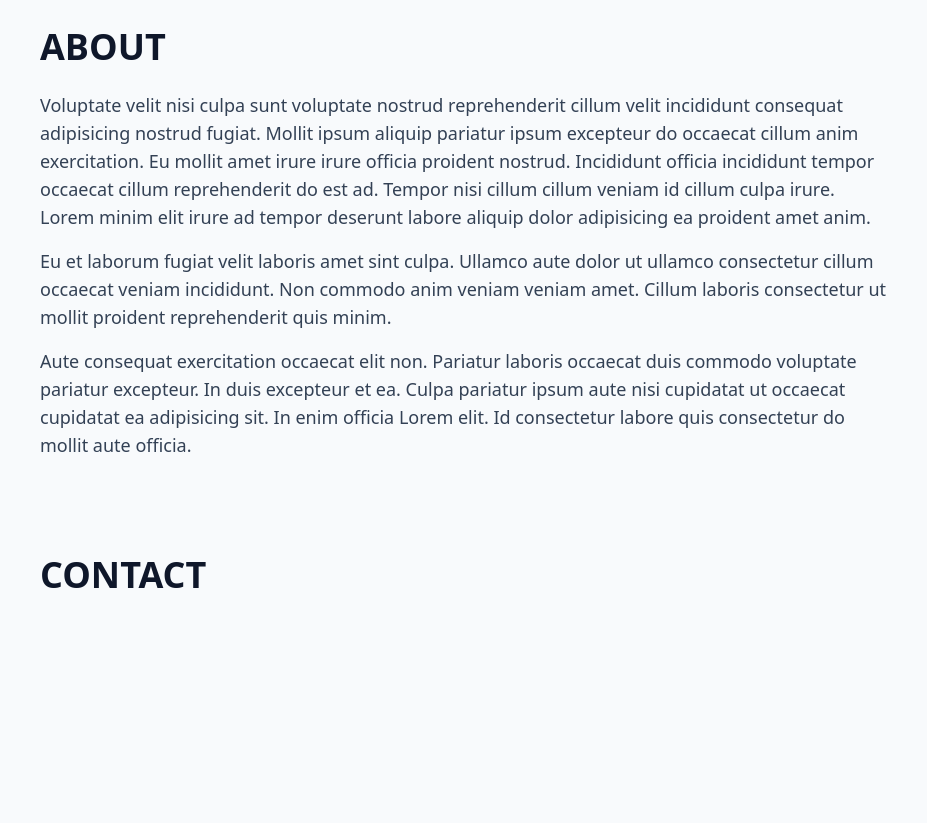
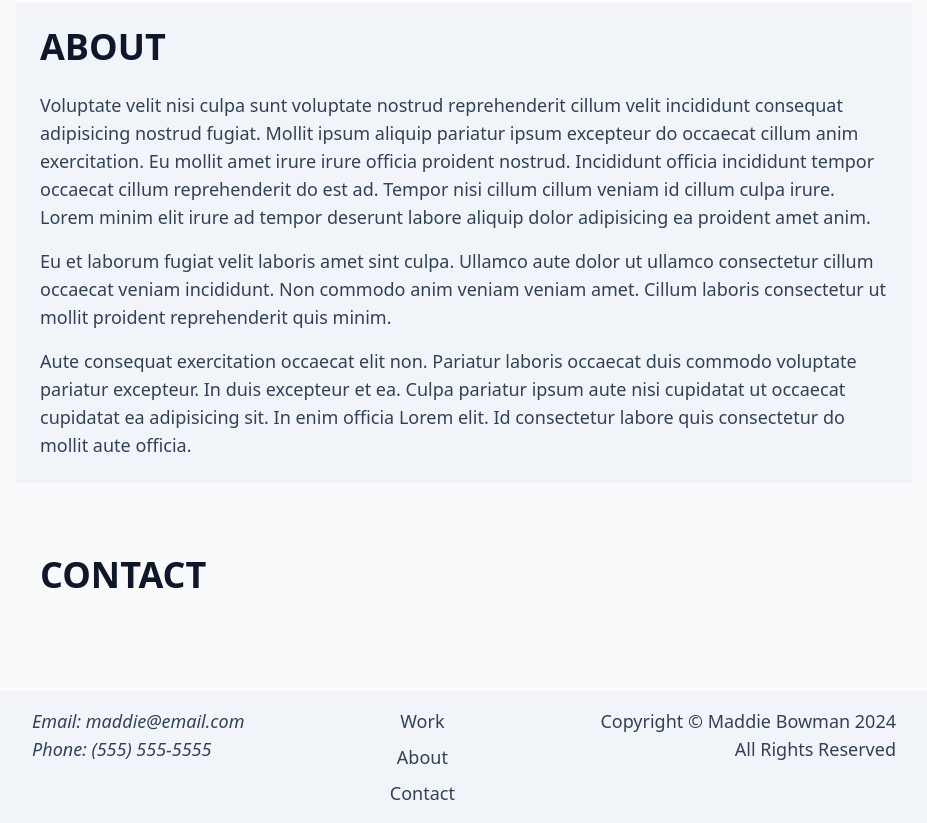
Before and after one commit to jbowwman8991/maddie_port, a website: page build/index.html in a window 1280 px wide. Shown: the part 972-1795 px from the top of the page, without its empty margins (176-1103 px from the left). Before the commit the page ends 1663 px from the top, so only its background shows below. Drawn offline with Linux system fonts and the light colour scheme.

Commit message:
adding footer, adding more styles

```diff
--- a/build/index.html
+++ b/build/index.html
@@ -16,7 +16,7 @@
                 <button id="mobile-open-button" class="text-3xl sm:hidden focus:outline-none">
                     &#9776;
                 </button>
-                <nav class="hidden sm:block space-x-8 text-xl" aria-label="main">
+                <nav class="hidden sm:block space-x-60 text-xl" aria-label="main">
                     <a href="#work" class="hover:opacity-80">Work</a>
                     <a href="#about" class="hover:opacity-80">About</a>
                     <a href="#contact" class="hover:opacity-80">Contact</a>
@@ -34,7 +34,7 @@
             <img src="img/odin.png" alt="Odin" class="">
             <img src="img/owl.png" alt="Owl" class="">
         </section>
-        <section id="about" class="p-6 my-12 scroll-mt-20">
+        <section id="about" class="bg-slate-100 p-6 my-12 scroll-mt-20">
             <h2 class="text-3xl font-bold text-center sm:text-left sm:text-4xl mb-6 text-slate-900">
                 ABOUT
             </h2>
@@ -54,5 +54,30 @@
             </h2>
         </section>
     </main>
+
+    <footer id="footer" class="bg-slate-100 text-slate-700 text-lg">
+        <section class="max-w-4xl mx-auto p-4 flex flex-col sm:flex-row sm:justify-between">
+          <address class="text-center sm:text-left mb-4">
+            Email:
+            <a href="mailto:inquiries@acmerockets.com">
+                maddie@email.com
+            </a>
+            <br />
+            Phone:
+            <a href="tel:+15555555555">
+                (555) 555-5555
+            </a>
+          </address>
+          <nav class="hidden md:flex flex-col gap-2 text-center" aria-label="footer">
+            <a href="#work" class="hover:opacity-80">Work</a>
+            <a href="#about" class="hover:opacity-80">About</a>
+            <a href="#contact" class="hover:opacity-80">Contact</a>
+          </nav>
+          <div class="flex flex-col text-center sm:text-right">
+            <p class="">Copyright &copy; Maddie Bowman <span id="year">2024</span></p>
+            <p class="">All Rights Reserved</p>
+          </div>
+        </section>
+      </footer>
 </body>
 </html>
```
Also changed, not shown: build/css/style.css.
